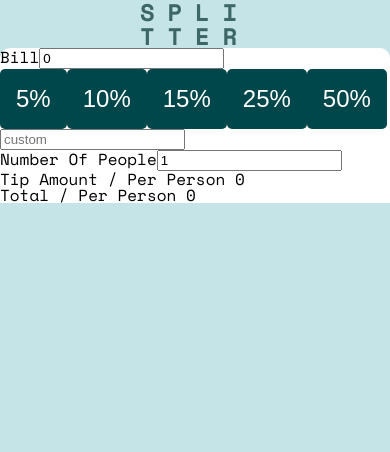
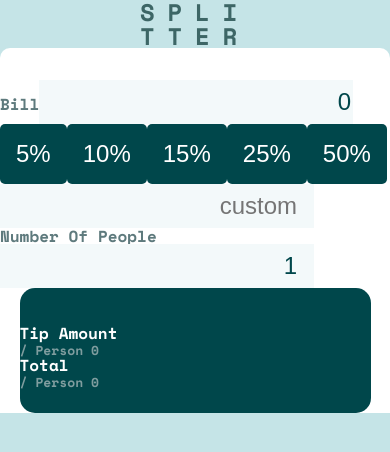
Before and after one commit to shivjoshi1996/tip-calculator-app, a React (Create React App) app: page / in a window 390 px wide. Shown: the top 452 px of the page. Built offline with nearby package versions, Linux system fonts and the light colour scheme.

Commit message:
WIP Mobile Styling

```diff
--- a/src/components/Calculator.js
+++ b/src/components/Calculator.js
@@ -4,10 +4,44 @@ import TipSelection from './TipSelection';
 
 const StyledCalculatorContainer = styled.div`
   height: 100%;
-  width: 100vw;
+  width: 100%;
   background-color: white;
   border-top-left-radius: 10px;
   border-top-right-radius: 10px;
+  padding-top: 2rem;
+
+  label {
+    color: #5e7a7d;
+    font-weight: bold;
+  }
+
+  input {
+    border: none;
+    background-color: #f3f9fa;
+    padding-top: 0.5rem;
+    padding-bottom: 0.5rem;
+    font-size: 1.5rem;
+    color: #00474b;
+    text-align: right;
+  }
+`;
+
+const StyledTotalsSection = styled.div`
+  background-color: #00474b;
+  width: 90%;
+  margin: 0 auto;
+  border-radius: 15px;
+  padding-top: 2.3125rem;
+  padding-bottom: 1.5rem;
+
+  p {
+    color: white;
+    font-weight: bold;
+  }
+  span {
+    color: #7f9d9f;
+    font-size: 0.8125rem;
+  }
 `;
 
 export default function Calculator() {
@@ -20,7 +54,6 @@ export default function Calculator() {
   function calculateTipAmountPerPerson() {
     const tipPerPerson = billAmount * (tipAmount / numberOfPeople);
     setTipAmountPerPerson(tipPerPerson);
-    console.log(tipPerPerson);
   }
 
   function calculateTotalPerPerson() {
@@ -72,10 +105,21 @@ export default function Calculator() {
           placeholder="Type in Group Size"
           value={numberOfPeople}
           onChange={handlePeopleInput}
+          min="1"
+          step="1"
         />
       </label>
-      <p>Tip Amount / Per Person {tipAmountPerPerson}</p>
-      <p>Total / Per Person {totalPerPerson}</p>
+      <StyledTotalsSection>
+        <p>
+          Tip Amount
+          <br />
+          <span> / Person {tipAmountPerPerson}</span>
+        </p>
+        <p>
+          Total <br />
+          <span> / Person {totalPerPerson}</span>
+        </p>
+      </StyledTotalsSection>
     </StyledCalculatorContainer>
   );
 }
--- a/src/components/TipSelection.js
+++ b/src/components/TipSelection.js
@@ -1,6 +1,11 @@
 import Button from './Button';
 
 export default function TipSelection({ handleTipInput }) {
+  function handleCustomFieldChange({ target }) {
+    const { value } = target;
+    handleTipInput(value);
+  }
+
   return (
     <div>
       <Button handleTipInput={handleTipInput} amount={5} />
@@ -8,7 +13,11 @@ export default function TipSelection({ handleTipInput }) {
       <Button handleTipInput={handleTipInput} amount={15} />
       <Button handleTipInput={handleTipInput} amount={25} />
       <Button handleTipInput={handleTipInput} amount={50} />
-      <input type="number" placeholder="custom" />
+      <input
+        onChange={handleCustomFieldChange}
+        type="number"
+        placeholder="custom"
+      />
     </div>
   );
 }
```
